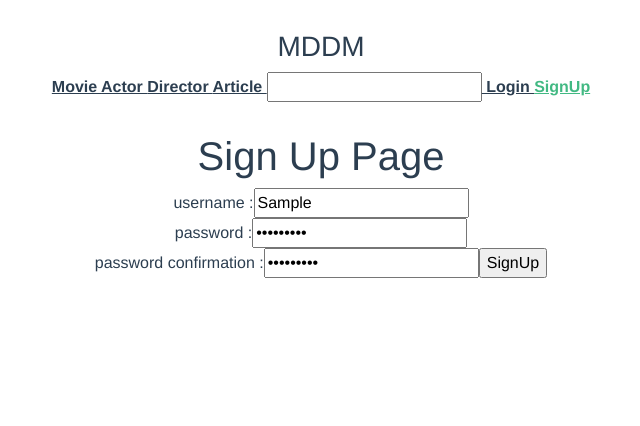
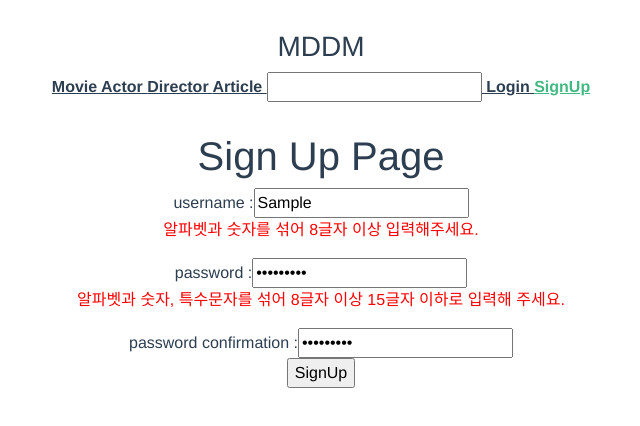
Before and after one commit to ChangbaeYang/project_movieInfo-recommend, a Vue app in the folder final-pjt-front/: page /signup in a window 1280 px wide. Both pictures are taken after typing "Sample", "Sample123", "Sample123" into the empty fields and a click on the input "SignUp". Shown: the top 426 px of the page, without its empty margins (319-959 px from the left). Built offline with nearby package versions, Linux system fonts and the light colour scheme; no server answers.

Commit message:
sign_up error handling

```diff
--- a/final-pjt-front/src/views/LoginView.vue
+++ b/final-pjt-front/src/views/LoginView.vue
@@ -4,11 +4,11 @@
     <form @submit.prevent="logIn">
       <label for="username">username : </label>
       <input type="text" id="username" v-model="username"><br>
-
+      <p v-show="valid.username" class="input-error" color="red"> 영어와 숫자를 섞어 8글자 이상 입력해주세요 </p>
       <label for="password"> password : </label>
-      <input type="password" id="password" v-model="password"><br>
-
-      <input type="submit" value="logIn">
+      <input type="password" id="password" v-model="password" @keyup.enter="Login()"><br>
+      <p v-show="valid.password" class="input-error"> 영어랑 그 뭐지 특수문자랑 숫자락섞어서 8글자에서 16글자사이로 입력해 </p>
+      <input type="submit" value="logIn" @click="Login()">
     </form>
   </div>
 </template>
@@ -20,8 +20,23 @@ export default {
     return {
       username: null,
       password: null,
-    }
+      valid: {
+        email: false,
+        password: false,
+      },
+        passwordHasError: false,
+      }
   },
+
+  watch: {
+    'username': function() {
+      this.checkUsername()
+    },
+    'password': function() {
+      this.checkPassword()
+    },
+  },
+
   methods: {
     logIn() {
       const username = this.username
@@ -32,6 +47,29 @@ export default {
         password: password,
       }
       this.$store.dispatch('logIn', payload)
+    },
+    checkUsername() {
+      // 비밀번호 형식 검사(영문, 숫자, 특수문자)
+      const validateusername = /^(?=.*[a-zA-z])(?=.*[0-9]).{8,}$/
+
+      if (!validateusername.test(this.username) || !this.username) {
+        this.valid.username = true
+        this.usernameHasError = true
+        return
+      } this.valid.username = false
+        this.usernameHasError = false
+    },
+
+    checkPassword() {
+      // 비밀번호 형식 검사(영문, 숫자, 특수문자)
+      const validatePassword = /^(?=.*[a-zA-z])(?=.*[0-9])(?=.*[$`~!@$!%*#^?&\\(\\)\-_=+]).{8,16}$/
+
+      if (!validatePassword.test(this.password) || !this.password) {
+        this.valid.password = true
+        this.passwordHasError = true
+        return
+      } this.valid.password = false
+        this.passwordHasError = false
     }
   }
 }
--- a/final-pjt-front/src/views/SignUpView.vue
+++ b/final-pjt-front/src/views/SignUpView.vue
@@ -4,13 +4,17 @@
     <form @submit.prevent="signUp">
       <label for="username">username : </label>
       <input type="text" id="username" v-model="username"><br>
-
+      <p v-show="valid.username" class="input-error" style="color: red"> 알파벳과  숫자를 섞어 8글자 이상 입력해주세요. </p>
       <label for="password1"> password : </label>
       <input type="password" id="password1" v-model="password1"><br>
+      <p v-show="valid.password1" class="input-error" style="color: red"> 알파벳과 숫자, 특수문자를 섞어 8글자 이상 15글자 이하로 입력해 주세요. </p>
 
       <label for="password2"> password confirmation : </label>
-      <input type="password" id="password2" v-model="password2">
-
+      <input type="password" id="password2" v-model="password2" @blur="checkPassword2">
+        <div v-show="!passwordCheckFlag" style="color: red">
+          위에서 입력한 비밀번호와 동일하지 않습니다.
+        </div>
+      <br>
       <input type="submit" value="SignUp">
     </form>
   </div>
@@ -24,8 +28,28 @@ export default {
       username: null,
       password1: null,
       password2: null,
-    }
+      passwordCheckFlag: true,
+      valid: {
+        password1: false,
+        password2: false,
+      },
+        passwordHasError: false,
+        password2HasError: false,
+      }
+    },
+
+  watch: {
+    'username': function() {
+      this.checkUsername()
+    },
+    'password1': function() {
+      this.checkPassword1()
+    },
+    'password2': function() {
+      this.checkPassword2()
+    },
   },
+
   methods: {
     signUp() {
       const username = this.username
@@ -39,6 +63,37 @@ export default {
       }
       this.$store.dispatch('signUp', payload)
     },
+    checkUsername() {
+      // 비밀번호 형식 검사(영문, 숫자, 특수문자)
+      const validateusername = /^(?=.*[a-zA-z])(?=.*[0-9]).{0,15}$/
+
+      if (!validateusername.test(this.username) || !this.username) {
+        this.valid.username = true
+        this.usernameHasError = true
+        return
+      } this.valid.username = false
+        this.usernameHasError = false
+    },
+
+    checkPassword1() {
+      // 비밀번호 형식 검사(영문, 숫자, 특수문자)
+      const validatePassword1 = /^(?=.*[a-zA-z])(?=.*[0-9])(?=.*[$`~!@$!%*#^?&\\(\\)\-_=+]).{8,16}$/
+
+      if (!validatePassword1.test(this.password1) || !this.password1) {
+        this.valid.password1 = true
+        this.passwordHasError = true
+        return
+      } this.valid.password1 = false
+        this.password1HasError = false
+    },
+    checkPassword2() {
+      if (this.password1 === this.password2 || this.password2.length === 0) {
+        this.passwordCheckFlag = true
+      }
+      else {
+        this.passwordCheckFlag = false
+      }
+    }
   }
 }
 </script>
```
